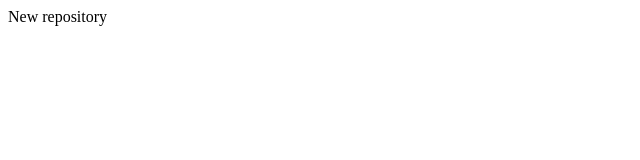
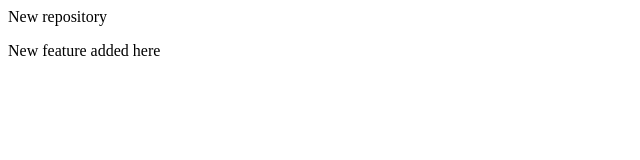
Before and after one commit to anmolbansal13/localrepo, a plain HTML site: page index.html in a window 1280 px wide. Shown: the whole page, without its empty margins (0-640 px from the left). Drawn offline with Linux system fonts and the light colour scheme.

Commit message:
add new feature

```diff
--- a/index.html
+++ b/index.html
@@ -1 +1,2 @@
 <p>New repository</p>
+<p>New feature added here</p>
```
